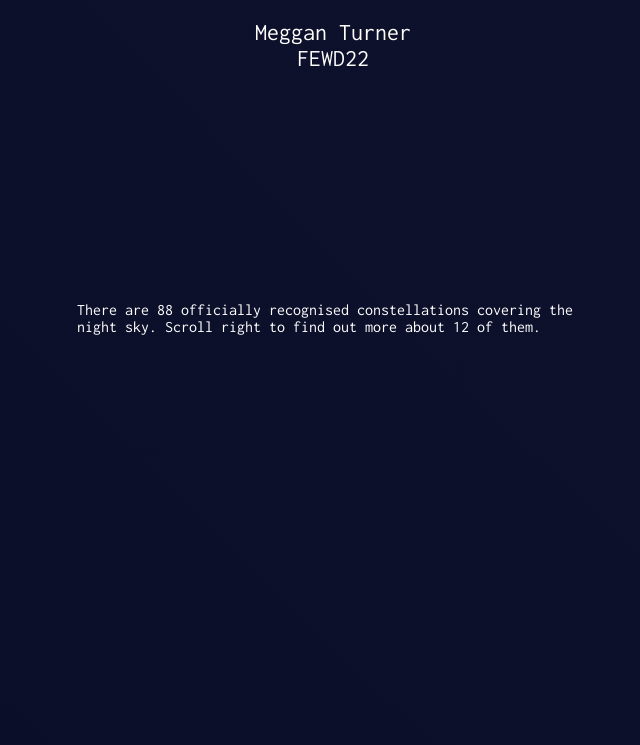
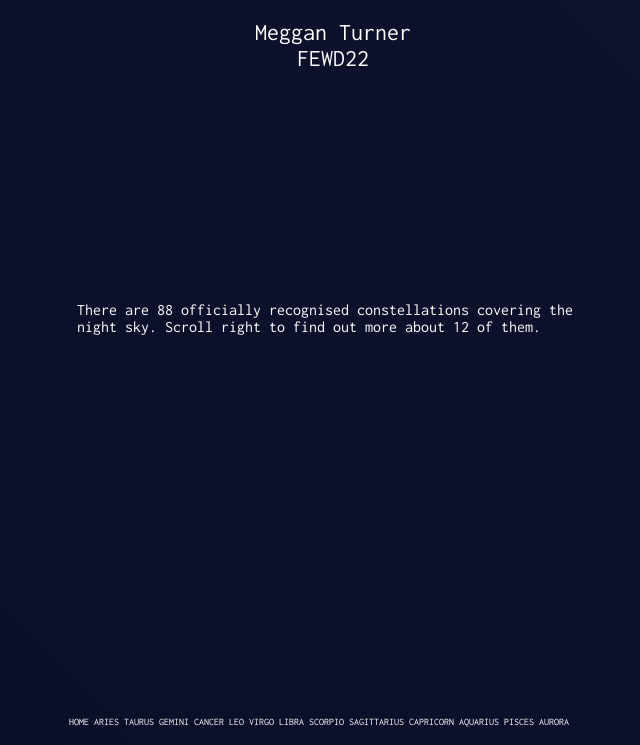
Before and after one commit to megganeturner/night-sky, a plain HTML site: page index.html in a window 1280 px wide. Shown: the part 55-800 px from the top of the page, without its empty margins (305-945 px from the left). Drawn offline with Linux system fonts and the light colour scheme.

Commit message:
bottom nav

```diff
--- a/css/main.css
+++ b/css/main.css
@@ -51,6 +51,12 @@ p {
    background-color: #ffffff;
    position: relative;
    box-shadow: 0 0 5px 1px #fff;
+}
+.exit {
+   font-family: inconsolata;
+   font-weight: normal;
+   color: #fff;
+
 }
 
 
@@ -889,7 +895,29 @@ td + td {
    animation-iteration-count: infinite;
 }
 
+.bottomnav {
+   position: fixed;
+   bottom: 0;
 
+}
+.bottomnav ul {
+   display: flex;
+   justify-content: center;
+   width: 90vw;
+}
+.bottomnav li {
+   display: inline;
+}
+li + li {
+   padding-left: 5px;
+}
+.bottomnav a {
+   text-decoration: none;
+   font-family: inconsolata;
+   font-size: 10px;
+   color: #fff;
+   text-transform: uppercase;
+}
 
 .constellation {
    display: flex;
--- a/index.html
+++ b/index.html
@@ -300,6 +300,24 @@
 
       <div id="starinfo">
       </div>
+      <nav class="bottomnav">
+         <ul>
+            <li><a href="#top">Home</a></li>
+            <li><a href="#aries">Aries</a></li>
+            <li><a href="#taurus">Taurus</a></li>
+            <li><a href="#gemini">Gemini</a></li>
+            <li><a href="#cancer">Cancer</a></li>
+            <li><a href="#leo">Leo</a></li>
+            <li><a href="#virgo">Virgo</a></li>
+            <li><a href="#libra">Libra</a></li>
+            <li><a href="#scorpio">Scorpio</a></li>
+            <li><a href="#sagittarius">Sagittarius</a></li>
+            <li><a href="#capricorn">Capricorn</a></li>
+            <li><a href="#aquarius">Aquarius</a></li>
+            <li><a href="#pisces">Pisces</a></li>
+            <li><a href="#aurora">Aurora</a></li>
+         </ul>
+      </nav>
    </div>
    <script src="js/jquery-2.2.1.js"></script>
    <script src="js/main.js"></script>
--- a/js/main.js
+++ b/js/main.js
@@ -1,5 +1,5 @@
 $(".botein").click(function(){
-   $("#starinfo").html("<h4>Botein</h4><p>Botein is a star in the northern constellation Aries. The name is derived from the Arabic word for 'belly'.</p><table><tr><td>Apparent Magnitude</td><td>4.349</td></tr><tr><td>Spectral type</td><td>K2 III</td></tr><tr><td>Mass</td><td>1.91 Mol</td></tr><tr><td>Luminosity</td><td>45</td></tr><tr><td>Distance from Earth</td><td>170ly / 52pc</td></tr><tr><td>Temperature</td><td>4810 K</td></tr></table>")
+   $("#starinfo").html("<p class='exit'>x</p><h4>Botein</h4><p>Botein is a star in the northern constellation Aries. The name is derived from the Arabic word for 'belly'.</p><table><tr><td>Apparent Magnitude</td><td>4.349</td></tr><tr><td>Spectral type</td><td>K2 III</td></tr><tr><td>Mass</td><td>1.91 Mol</td></tr><tr><td>Luminosity</td><td>45</td></tr><tr><td>Distance from Earth</td><td>170ly / 52pc</td></tr><tr><td>Temperature</td><td>4810 K</td></tr></table>")
       .fadeIn(3000);
 });
 
@@ -22,3 +22,23 @@ $(".41ari").click(function(){
    $("#starinfo").html("<h4>41 Arietes</h4><p>41 Arietes (sometimes abbreviated to 41 Ari), is a binary star in the northern constellation of Aries.</p><table><tr><td>Apparent Magnitude</td><td>3.63</td></tr><tr><td>Spectral type</td><td>B8 Vn</td></tr><tr><td>Mass</td><td>3.1 Solar Masses</td></tr><tr><td>Luminosity</td><td>160 Solar Luminosity</td></tr><tr><td>Distance from Earth</td><td>166ly / 50.8pc</td></tr><tr><td>Temperature</td><td>11900 K</td></tr></table>")
       .fadeIn(3000);
 })
+
+$()
+
+$(document).click(function (event) {
+   if (event.target.id !== "#starinfo") {
+      $("#starinfo").fadeOut();
+   }
+})
+
+
+/*
+$("#clickme").click(function () {
+    $("#extra").fadeIn();
+});
+$(document).click(function (event) {
+    if (event.target.id !== 'clickme') {
+        $("#extra").fadeOut();
+    }
+})
+*/
```
